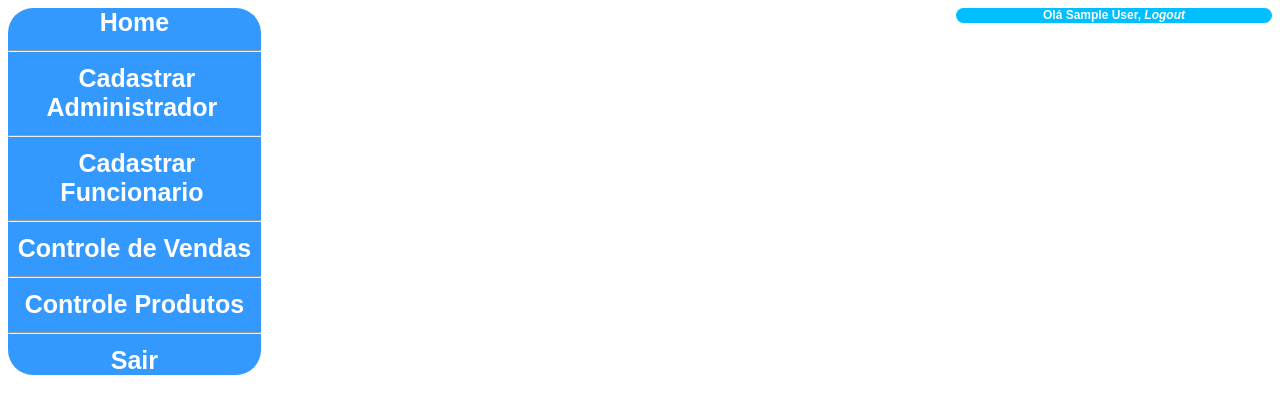
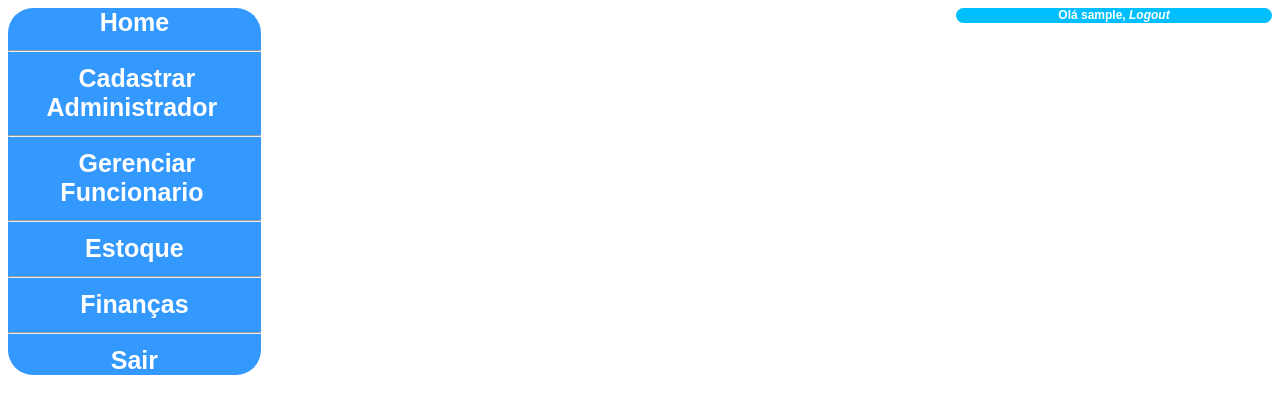
Before and after one commit to mayrtondias/Projeto_Banco_de_Dados, a PHP site: page /adminHome.php in a window 1280 px wide. Shown: the top 414 px of the page. Run offline with PHP 8.4, Linux system fonts and the light colour scheme; the visitor is signed in with stand-in values (Sample User, id 1).

Commit message:
update menuAdministrador

```diff
--- a/menuAdministrador.php
+++ b/menuAdministrador.php
@@ -9,16 +9,16 @@
         <center>
             <a href="adminHome.php" style="color:white; font-family:arial; text-decoration:none; padding:5px"><b>  Home         </b></a><br><hr>
             <a href="adminCadAdmin.php" style="color:white; font-family:arial; text-decoration:none; padding:5px"><b>  Cadastrar Administrador         </b></a><br><hr>
-            <a href="adminCadFunc.php" style="color:white; font-family:arial; text-decoration:none; padding:5px"><b>  Cadastrar Funcionario         </b></a><br><hr>
-            <a href="adminCadFunc.php" style="color:white; font-family:arial; text-decoration:none; padding:5px"><b>  Controle de Vendas        </b></a><br><hr>
-            <a href="adminCadFunc.php" style="color:white; font-family:arial; text-decoration:none; padding:5px"><b>  Controle Produtos        </b></a><br><hr>
+            <a href="adminCadFunc.php" style="color:white; font-family:arial; text-decoration:none; padding:5px"><b>  Gerenciar Funcionario         </b></a><br><hr>
+            <a href="adminEstoque.php" style="color:white; font-family:arial; text-decoration:none; padding:5px"><b>  Estoque        </b></a><br><hr>
+            <a href="adminFinancas.php" style="color:white; font-family:arial; text-decoration:none; padding:5px"><b>  Finanças        </b></a><br><hr>
             <a href="sair.php" style="color:white; font-family:arial; text-decoration:none; padding:5px"><b>  Sair         </b></a><br>
         </center>
     </div>
     <!-- logout!-->
     <div  style="border-radius:1em; width:25%; font-size:12px;background:#00BFFF; float: right; border-bottom: 5px">
         <center>
-            <a href="sair.php" style="color:white; font-family:arial; text-decoration:none; padding:5px"><b>Olá <?php echo $_SESSION['nome'];?>, <i style="">Logout</i></b></a><br>
+            <a href="sair.php" style="color:white; font-family:arial; text-decoration:none; padding:5px"><b>Olá <?php echo $_SESSION['login'];?>, <i style="">Logout</i></b></a><br>
         </center>
     </div>
     <br>
```
